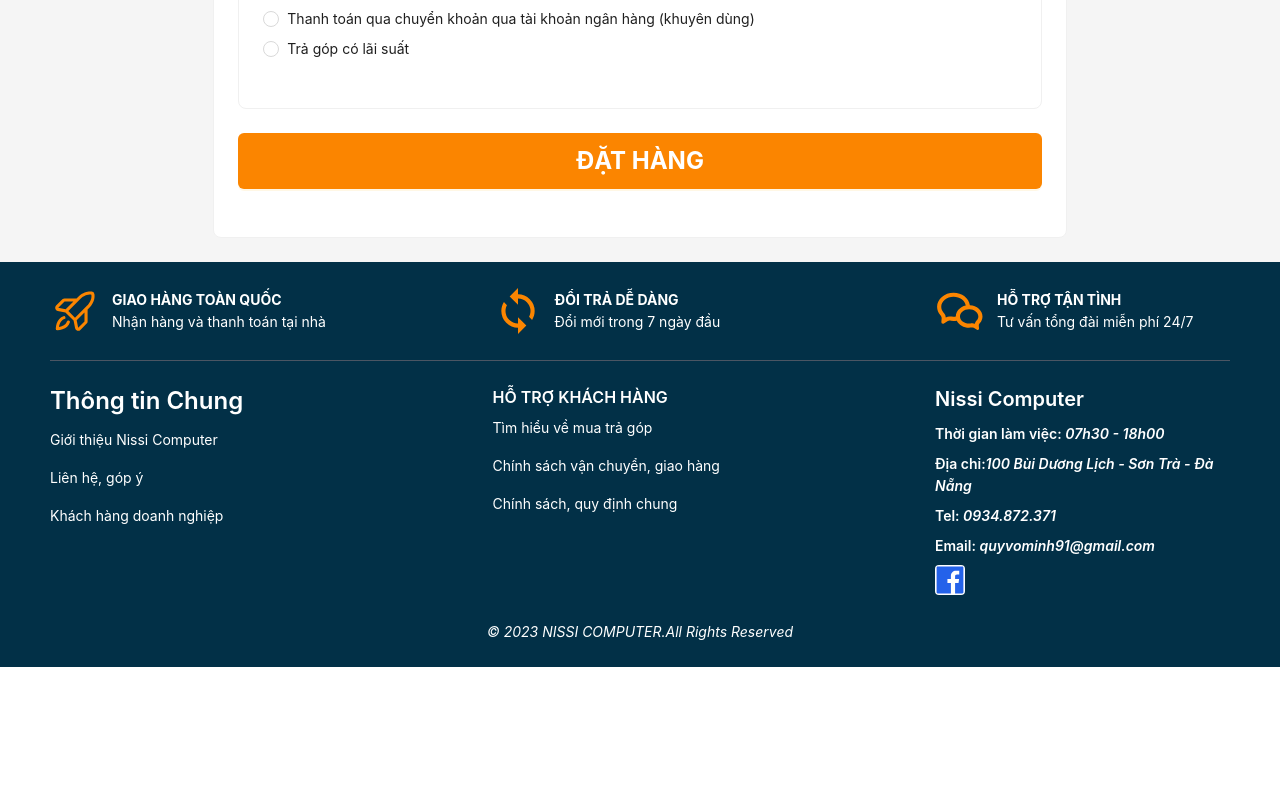
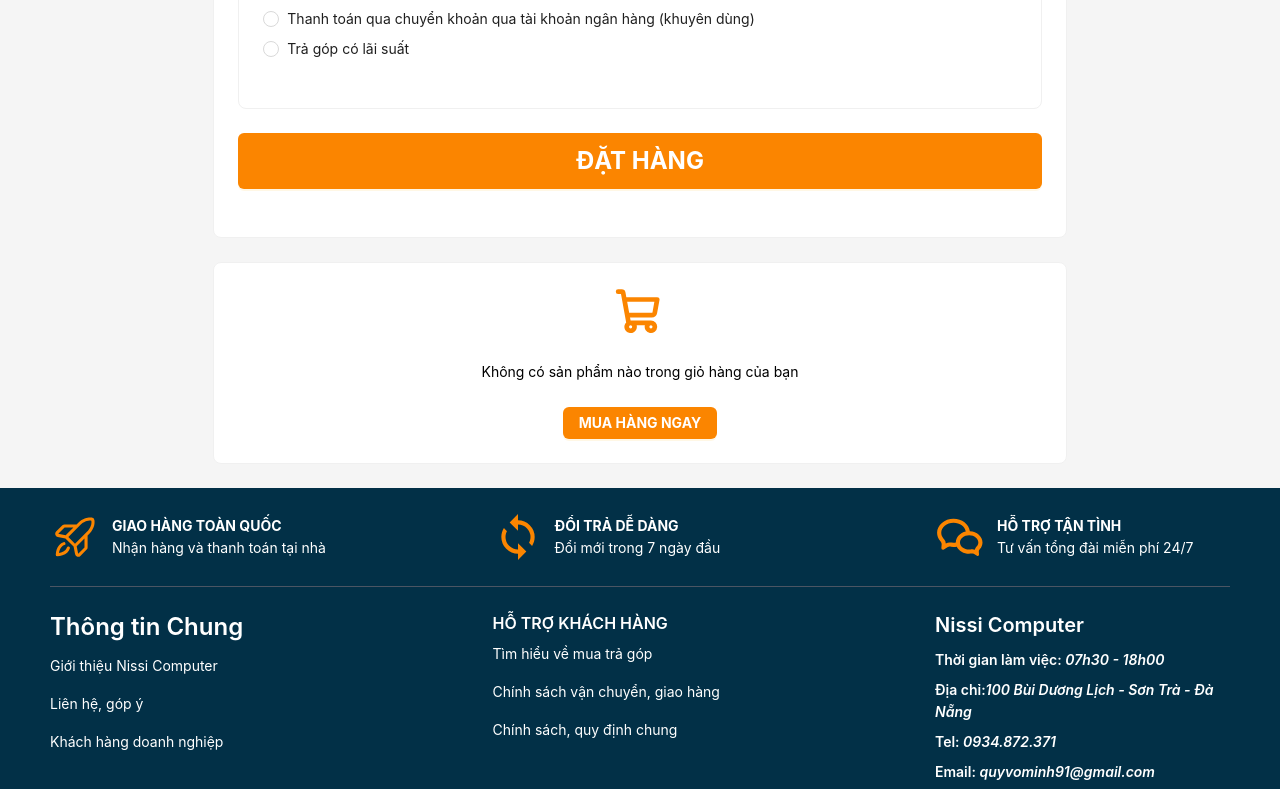
Before and after one commit to xuanthuy78/nissi-computer-fe, a React (Create React App) app: page /nissi-computer-fe/cart in a window 1280 px wide. Shown: the part 1897-2686 px from the top of the page. Before the commit the page ends 2564 px from the top, so only its background shows below. Built offline with nearby package versions, Linux system fonts and the light colour scheme.

Commit message:
feature/shoppingCart shoppingcart ui

```diff
--- /dev/null
+++ b/src/components/icons/IconCart/index.tsx
@@ -0,0 +1,17 @@
+import React from "react";
+import { IconPropsType, themeColor } from "../../../features/common";
+
+export const IconCart: React.FC<IconPropsType> = ({ size = "50" }) => {
+  return (
+    <svg
+      id="Flat"
+      height={size}
+      width={size}
+      fill={themeColor.primary}
+      xmlns="http://www.w3.org/2000/svg"
+      viewBox="0 0 256 256"
+    >
+      <path d="M215.64941,133.00879l12.15723-66.86231A12.00043,12.00043,0,0,0,216,52H58.01514L53.72852,28.42285A19.99033,19.99033,0,0,0,34.05078,12H16a12,12,0,0,0,0,24H30.71289l26.4707,145.59229A31.98171,31.98171,0,1,0,110.9873,196h42.0254A32.00193,32.00193,0,1,0,184,172H79.833l-2.90918-16H188.10156A27.98561,27.98561,0,0,0,215.64941,133.00879ZM88,204a8,8,0,1,1-8-8A8.00917,8.00917,0,0,1,88,204Zm96,8a8,8,0,1,1,8-8A8.00917,8.00917,0,0,1,184,212ZM62.37891,76H201.62109l-9.585,52.71631A3.99708,3.99708,0,0,1,188.10156,132H72.56055Z"></path>
+    </svg>
+  );
+};
--- a/src/components/icons/index.tsx
+++ b/src/components/icons/index.tsx
@@ -8,6 +8,7 @@ import { IconWallet } from "./IconWallet";
 import { IconAddLine } from "./IconAddLine";
 import { IconDelete } from "./IconDelete";
 import { IconMinus } from "./IconMinus";
+import { IconCart } from "./IconCart";
 
 export {
   IconWorld,
@@ -20,4 +21,5 @@ export {
   IconAddLine,
   IconMinus,
   IconDelete,
+  IconCart,
 };
--- a/src/index.scss
+++ b/src/index.scss
@@ -20,7 +20,7 @@ body {
     @apply pt-6;
   }
   .space {
-    @apply py-6;
+    @apply my-6;
   }
   .text-basic {
     @apply text-black;
--- a/src/pages/ShoppingPage/index.tsx
+++ b/src/pages/ShoppingPage/index.tsx
@@ -13,12 +13,14 @@ import {
   Row,
   Col,
   Breadcrumb,
+  Button,
 } from "antd";
 import React, { useEffect, useState } from "react";
 import { Link } from "react-router-dom";
-import { IconDelete } from "../../components/icons";
+import { IconCart, IconDelete } from "../../components/icons";
 import { formatNumber } from "../../features/utils";
 import { ButtonSubmit } from "../../components/common";
+import "./style.scss";
 
 const ListMeta: React.FC<any> = ({ value }) => {
   return (
@@ -326,6 +328,21 @@ const ShoppingPage: React.FC = () => {
             </Form.Item>
           </Form>
         </Card>
+        <Card className="space">
+          <Flex justify="center">
+            <Space className="no-cart" direction="vertical" size="large">
+              <IconCart />
+              <Typography.Text className="text-basic">
+                Không có sản phẩm nào trong giỏ hàng của bạn
+              </Typography.Text>
+              <Link to="/">
+                <Button type="primary" className="bg-primary font-bold">
+                  MUA HÀNG NGAY
+                </Button>
+              </Link>
+            </Space>
+          </Flex>
+        </Card>
       </Col>
     </Row>
   );
--- /dev/null
+++ b/src/pages/ShoppingPage/style.scss
@@ -0,0 +1,5 @@
+.no-cart {
+  .ant-space-item {
+    margin: 0 auto;
+  }
+}
```
